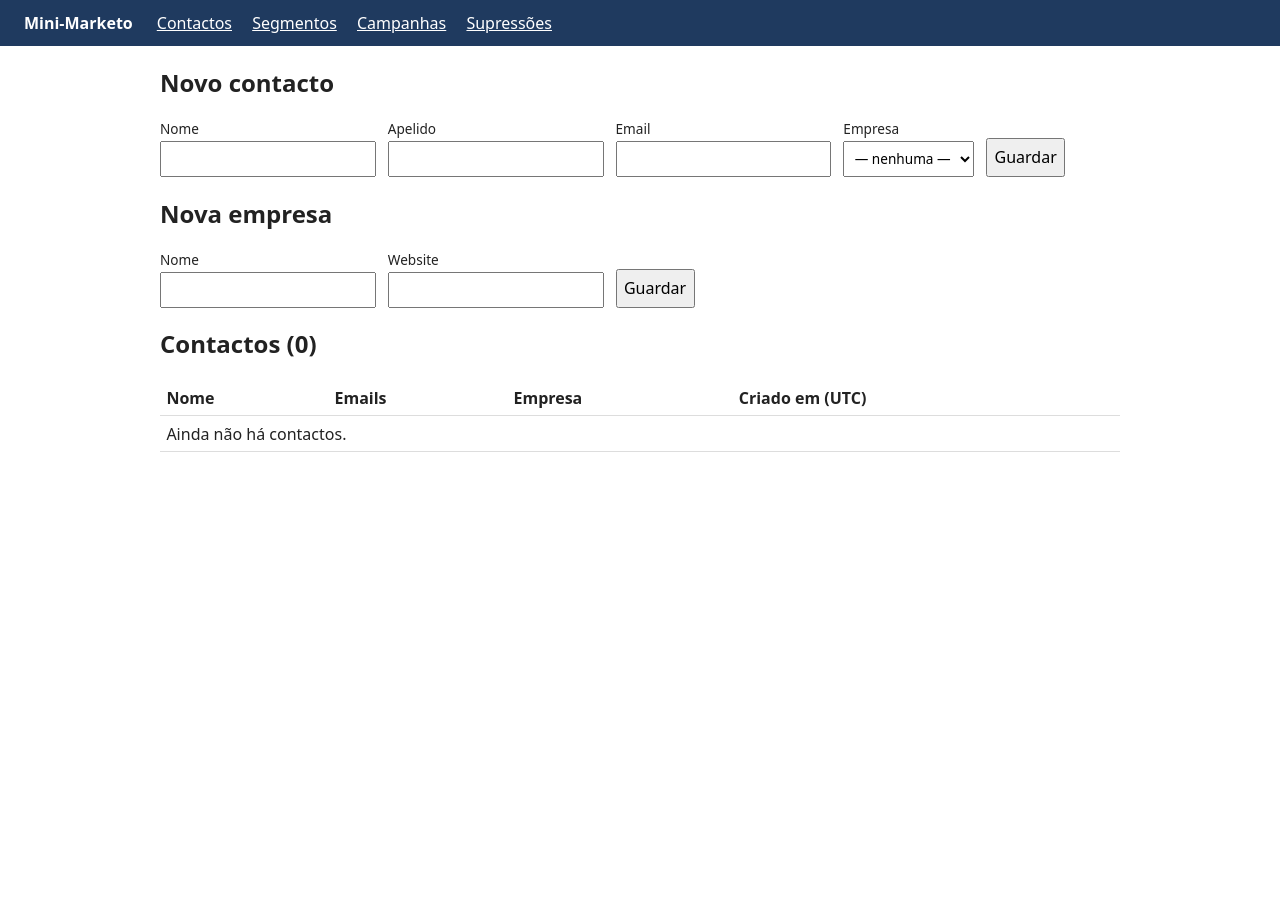
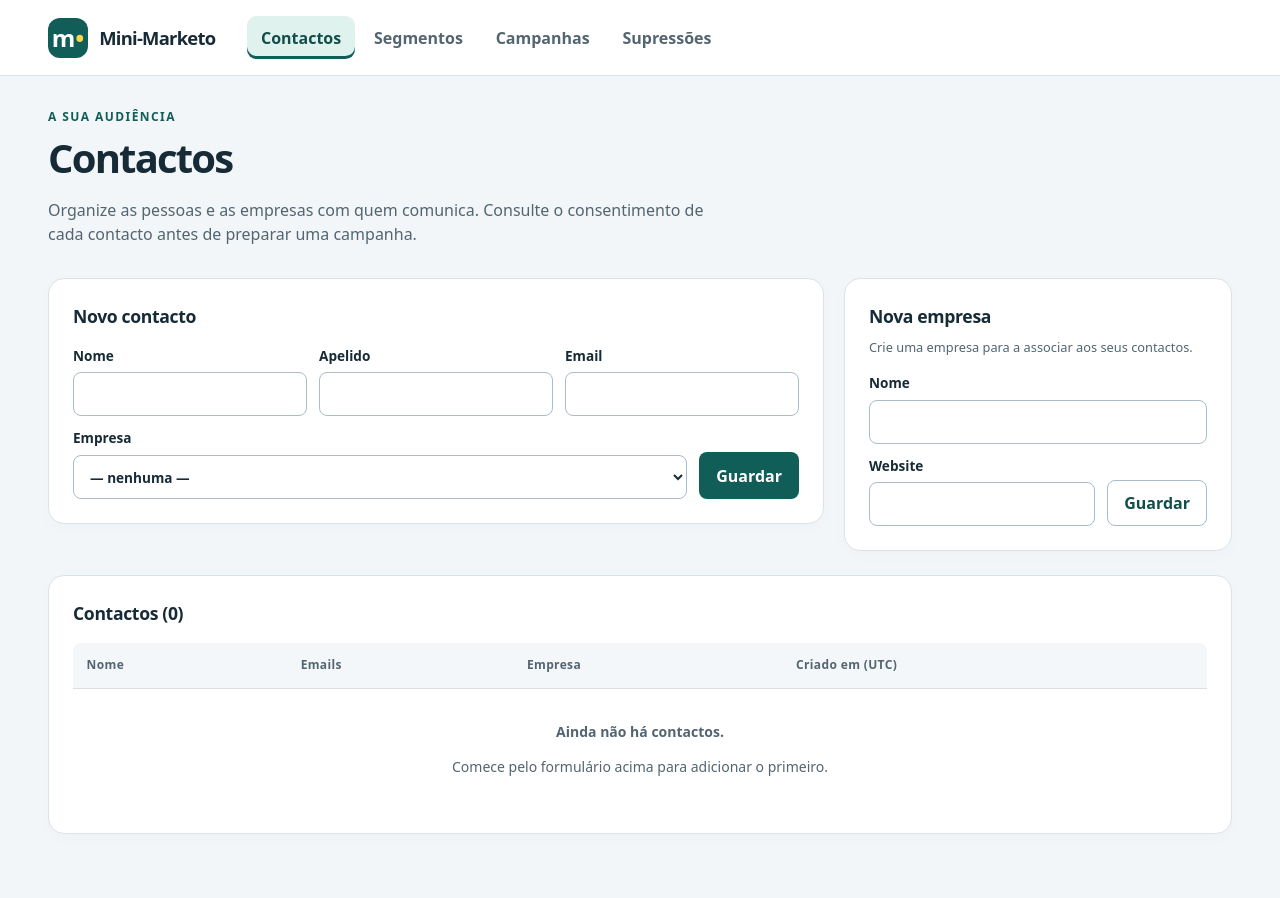
Before and after one commit to randomtconsultores/MarkRTing, a FastAPI app: page /contacts in a window 1280 px wide. Before the commit the page ends 452 px from the top, so only its background shows below. Run offline with FastAPI, Linux system fonts and the light colour scheme; some libraries are stand-ins or nearby versions.

Commit message:
Identidade visual: layout administrativo e primeira página de contactos

```diff
--- /dev/null
+++ b/src/mini_marketo/static/identity.css
@@ -0,0 +1,72 @@
+/* Identidade administrativa; as páginas públicas não usam .mm-app. */
+.mm-app {
+  --brand: #115e59;
+  --brand-dark: #134e4a;
+  --ink: #172b36;
+  --muted: #526571;
+  --line: #d9e3e8;
+  --surface: #fff;
+  background: #f3f6f8;
+  color: var(--ink);
+  line-height: 1.5;
+  font-family: system-ui, -apple-system, BlinkMacSystemFont, "Segoe UI", sans-serif;
+}
+.mm-app *, .mm-app *::before, .mm-app *::after { box-sizing: border-box; }
+.mm-app a { color: var(--brand); text-underline-offset: .2em; }
+.mm-app :focus-visible { outline: 3px solid #b45309; outline-offset: 3px; }
+.mm-app .skip-link { position: absolute; left: 1rem; top: -8rem; z-index: 10; padding: .8rem; background: white; }
+.mm-app .skip-link:focus { top: .5rem; }
+.mm-app .app-header { background: #fff; color: var(--ink); border-bottom: 1px solid var(--line); padding: 1rem clamp(1rem, 4vw, 3rem); gap: 2rem; align-items: center; flex-wrap: wrap; }
+.mm-app .brand { display: inline-flex; align-items: center; gap: .7rem; color: var(--ink); text-decoration: none; white-space: nowrap; }
+.mm-app .brand strong { font-size: 1.15rem; letter-spacing: -.04em; }
+.mm-app .brand-mark { display: inline-flex; align-items: center; justify-content: center; width: 2.5rem; height: 2.5rem; background: var(--brand); border-radius: .75rem; color: #fff; font-weight: 800; font-size: 1.5rem; }
+.mm-app .brand-mark span { color: #fcd34d; }
+.mm-app .app-header nav { display: flex; gap: .35rem; flex-wrap: wrap; }
+.mm-app .app-header nav a { margin: 0; padding: .6rem .85rem; border-radius: .6rem; color: var(--muted); text-decoration: none; font-weight: 600; }
+.mm-app .app-header nav a:hover { background: #f0f5f5; color: var(--brand-dark); }
+.mm-app .app-header nav a[aria-current] { background: #dff2ed; color: var(--brand-dark); box-shadow: inset 0 -3px var(--brand); }
+.mm-app main { max-width: 80rem; margin: 0 auto; padding: 2rem clamp(1rem, 4vw, 3rem) 4rem; }
+.mm-app h1 { margin: 0; font-size: clamp(1.8rem, 4vw, 2.5rem); letter-spacing: -.045em; line-height: 1.2; }
+.mm-app h2 { font-size: 1.1rem; margin: 0 0 1rem; letter-spacing: -.02em; }
+.mm-app .page-intro { margin-bottom: 2rem; }
+.mm-app .eyebrow { color: var(--brand); font-size: .75rem; text-transform: uppercase; letter-spacing: .12em; font-weight: 750; margin: 0 0 .5rem; }
+.mm-app .page-intro > p:last-child { color: var(--muted); max-width: 42rem; }
+.mm-app .contact-grid { display: grid; grid-template-columns: minmax(0, 2fr) minmax(0, 1fr); gap: 1.25rem; margin-bottom: 1.5rem; align-items: start; }
+.mm-app .panel { padding: 1.5rem; background: var(--surface); border: 1px solid var(--line); border-radius: 1rem; box-shadow: 0 4px 18px #172b3605; min-width: 0; }
+.mm-app .panel > .hint { margin: -.5rem 0 1rem; color: var(--muted); }
+.mm-app .contact-form label { flex: 1 1 12rem; min-width: 0; }
+.mm-app label { font-weight: 600; color: var(--ink); gap: .4rem; }
+.mm-app input, .mm-app select, .mm-app textarea { border: 1px solid #aabcc6; border-radius: .5rem; background: #fff; color: var(--ink); padding: .65rem .75rem; min-height: 2.75rem; max-width: 100%; }
+.mm-app input[type=hidden] { display: none; }
+.mm-app input[type=checkbox], .mm-app input[type=radio] { min-height: auto; }
+.mm-app button { border: 1px solid transparent; border-radius: .5rem; background: var(--brand); color: white; font-weight: 650; padding: .65rem 1rem; min-height: 2.75rem; cursor: pointer; }
+.mm-app button:hover { background: var(--brand-dark); }
+.mm-app .button-secondary { background: white; color: var(--brand-dark); border-color: #aabcc6; }
+.mm-app .button-secondary:hover { background: #edf5f3; }
+.mm-app .table-scroll { overflow-x: auto; border-radius: .5rem; }
+.mm-app table { font-size: .875rem; }
+.mm-app th { color: var(--muted); background: #f4f7f9; font-size: .75rem; letter-spacing: .03em; padding: .85rem; }
+.mm-app td { padding: 1rem .85rem; border-color: var(--line); }
+.mm-app tbody tr:last-child td { border-bottom: 0; }
+.mm-app tbody tr:hover { background: #f8fbfb; }
+.mm-app .emails li { margin-bottom: .55rem; overflow-wrap: anywhere; }
+.mm-app form.inline { align-items: center; gap: .4rem; }
+.mm-app form.inline button { min-height: 2.75rem; padding: .35rem .6rem; font-size: .8rem; }
+.mm-app .button-danger { background: #fff; border-color: #e5b7b7; color: #9b1c1c; }
+.mm-app .button-danger:hover { background: #fff0f0; }
+.mm-app .badge { display: inline-block; border-radius: 2rem; padding: .15rem .55rem; }
+.mm-app .empty-state { padding: 2rem; text-align: center; color: var(--muted); }
+.mm-app .empty-state p { margin-bottom: 0; }
+.mm-app .error { border: 1px solid #e5b7b7; border-left: 4px solid #9b1c1c; border-radius: .6rem; padding: 1rem; }
+@media (max-width: 60rem) {
+  .mm-app .contact-grid { grid-template-columns: minmax(0, 1fr); }
+  .mm-app .app-header { gap: .8rem; }
+}
+@media (max-width: 36rem) {
+  .mm-app main { padding-top: 1.25rem; }
+  .mm-app .panel { padding: 1rem; }
+  .mm-app .contact-form { align-items: stretch; }
+  .mm-app .contact-form label, .mm-app .contact-form > button { flex-basis: 100%; }
+  .mm-app .app-header nav { width: 100%; }
+  .mm-app .app-header nav a { padding: .6rem; }
+}
--- a/src/mini_marketo/templates/base.html
+++ b/src/mini_marketo/templates/base.html
@@ -5,12 +5,19 @@
   <meta name="viewport" content="width=device-width, initial-scale=1">
   <title>{% block title %}Mini-Marketo{% endblock %}</title>
   <link rel="stylesheet" href="/static/style.css">
+  <link rel="stylesheet" href="/static/identity.css">
 </head>
-<body>
-  <header>
-    <strong>Mini-Marketo</strong>
-    <nav><a href="/contacts">Contactos</a> <a href="/segments">Segmentos</a> <a href="/campaigns">Campanhas</a> <a href="/suppressions">Supressões</a></nav>
+<body class="mm-app">
+  <a class="skip-link" href="#main-content">Saltar para o conteúdo</a>
+  <header class="app-header">
+    <a class="brand" href="/contacts"><span class="brand-mark" aria-hidden="true">m<span>•</span></span><strong>Mini-Marketo</strong></a>
+    <nav aria-label="Navegação principal">
+      {% for url, label in [('/contacts', 'Contactos'), ('/segments', 'Segmentos'), ('/campaigns', 'Campanhas'), ('/suppressions', 'Supressões')] %}
+      {% set active = request.url.path == url or request.url.path.startswith(url ~ '/') %}
+      <a href="{{ url }}"{% if active %} aria-current="page"{% endif %}>{{ label }}</a>
+      {% endfor %}
+    </nav>
   </header>
-  <main>{% block content %}{% endblock %}</main>
+  <main id="main-content" tabindex="-1">{% block content %}{% endblock %}</main>
 </body>
 </html>
--- a/src/mini_marketo/templates/contacts.html
+++ b/src/mini_marketo/templates/contacts.html
@@ -1,14 +1,20 @@
 {% extends "base.html" %}
 {% block title %}Contactos · Mini-Marketo{% endblock %}
 {% block content %}
+<div class="page-intro">
+  <p class="eyebrow">A sua audiência</p>
+  <h1>Contactos</h1>
+  <p>Organize as pessoas e as empresas com quem comunica. Consulte o consentimento de cada contacto antes de preparar uma campanha.</p>
+</div>
 {% if error %}<p class="error" role="alert">{{ error }}</p>{% endif %}
 
-<section>
-  <h2>Novo contacto</h2>
-  <form method="post" action="/contacts">
-    <label>Nome <input name="first_name" value="{{ form.first_name or '' }}" required></label>
-    <label>Apelido <input name="last_name" value="{{ form.last_name or '' }}" required></label>
-    <label>Email <input type="email" name="email" value="{{ form.email or '' }}" required></label>
+<div class="contact-grid">
+<section class="panel" aria-labelledby="new-contact-title">
+  <h2 id="new-contact-title">Novo contacto</h2>
+  <form method="post" action="/contacts" class="contact-form">
+    <label>Nome <input name="first_name" value="{{ form.first_name or '' }}" required autocomplete="given-name"></label>
+    <label>Apelido <input name="last_name" value="{{ form.last_name or '' }}" required autocomplete="family-name"></label>
+    <label>Email <input type="email" name="email" value="{{ form.email or '' }}" required autocomplete="email"></label>
     <label>Empresa
       <select name="company_id">
         <option value="">— nenhuma —</option>
@@ -21,23 +27,26 @@
   </form>
 </section>
 
-<section>
-  <h2>Nova empresa</h2>
-  <form method="post" action="/companies">
+<section class="panel" aria-labelledby="new-company-title">
+  <h2 id="new-company-title">Nova empresa</h2>
+  <p class="hint">Crie uma empresa para a associar aos seus contactos.</p>
+  <form method="post" action="/companies" class="contact-form">
     <label>Nome <input name="name" required></label>
     <label>Website <input name="website"></label>
-    <button>Guardar</button>
+    <button class="button-secondary">Guardar</button>
   </form>
 </section>
+</div>
 
-<section>
-  <h2>Contactos ({{ contacts|length }})</h2>
+<section class="panel" aria-labelledby="contact-list-title">
+  <h2 id="contact-list-title">Contactos ({{ contacts|length }})</h2>
+  <div class="table-scroll" role="region" aria-label="Lista de contactos" tabindex="0">
   <table>
-    <thead><tr><th>Nome</th><th>Emails</th><th>Empresa</th><th>Criado em (UTC)</th></tr></thead>
+    <thead><tr><th scope="col">Nome</th><th scope="col">Emails</th><th scope="col">Empresa</th><th scope="col">Criado em (UTC)</th></tr></thead>
     <tbody>
     {% for c in contacts %}
       <tr>
-        <td>{{ c.first_name }} {{ c.last_name }}<br><a href="/contacts/{{ c.id }}/consent">Consentimento</a></td>
+        <td><strong>{{ c.first_name }} {{ c.last_name }}</strong><br><a href="/contacts/{{ c.id }}/consent">Consentimento</a></td>
         <td>
           <ul class="emails">
           {% for e in c.emails %}
@@ -45,26 +54,27 @@
             {% if loop.first %}<span class="badge">principal</span>
             {% else %}
               <form method="post" action="/contacts/{{ c.id }}/emails/primary" class="inline">
-                <input type="hidden" name="email" value="{{ e }}"><button>tornar principal</button>
+                <input type="hidden" name="email" value="{{ e }}"><button class="button-secondary">tornar principal</button>
               </form>
               <form method="post" action="/contacts/{{ c.id }}/emails/remove" class="inline">
-                <input type="hidden" name="email" value="{{ e }}"><button>remover</button>
+                <input type="hidden" name="email" value="{{ e }}"><button class="button-danger">remover</button>
               </form>
             {% endif %}
             </li>
           {% endfor %}
           </ul>
           <form method="post" action="/contacts/{{ c.id }}/emails" class="inline">
-            <input type="email" name="email" placeholder="novo email" required><button>Adicionar</button>
+            <input type="email" name="email" placeholder="novo email" aria-label="Novo email de {{ c.first_name }} {{ c.last_name }}" required><button class="button-secondary">Adicionar</button>
           </form>
         </td>
         <td>{{ c.company_name or '—' }}</td>
         <td>{{ c.created_at.strftime('%Y-%m-%d %H:%M') }}</td>
       </tr>
     {% else %}
-      <tr><td colspan="4">Ainda não há contactos.</td></tr>
+      <tr><td colspan="4" class="empty-state"><strong>Ainda não há contactos.</strong><p>Comece pelo formulário acima para adicionar o primeiro.</p></td></tr>
     {% endfor %}
     </tbody>
   </table>
+  </div>
 </section>
 {% endblock %}
```
Also changed, not shown: tests/test_visual_shell.py (added, +19 -0 lines).
